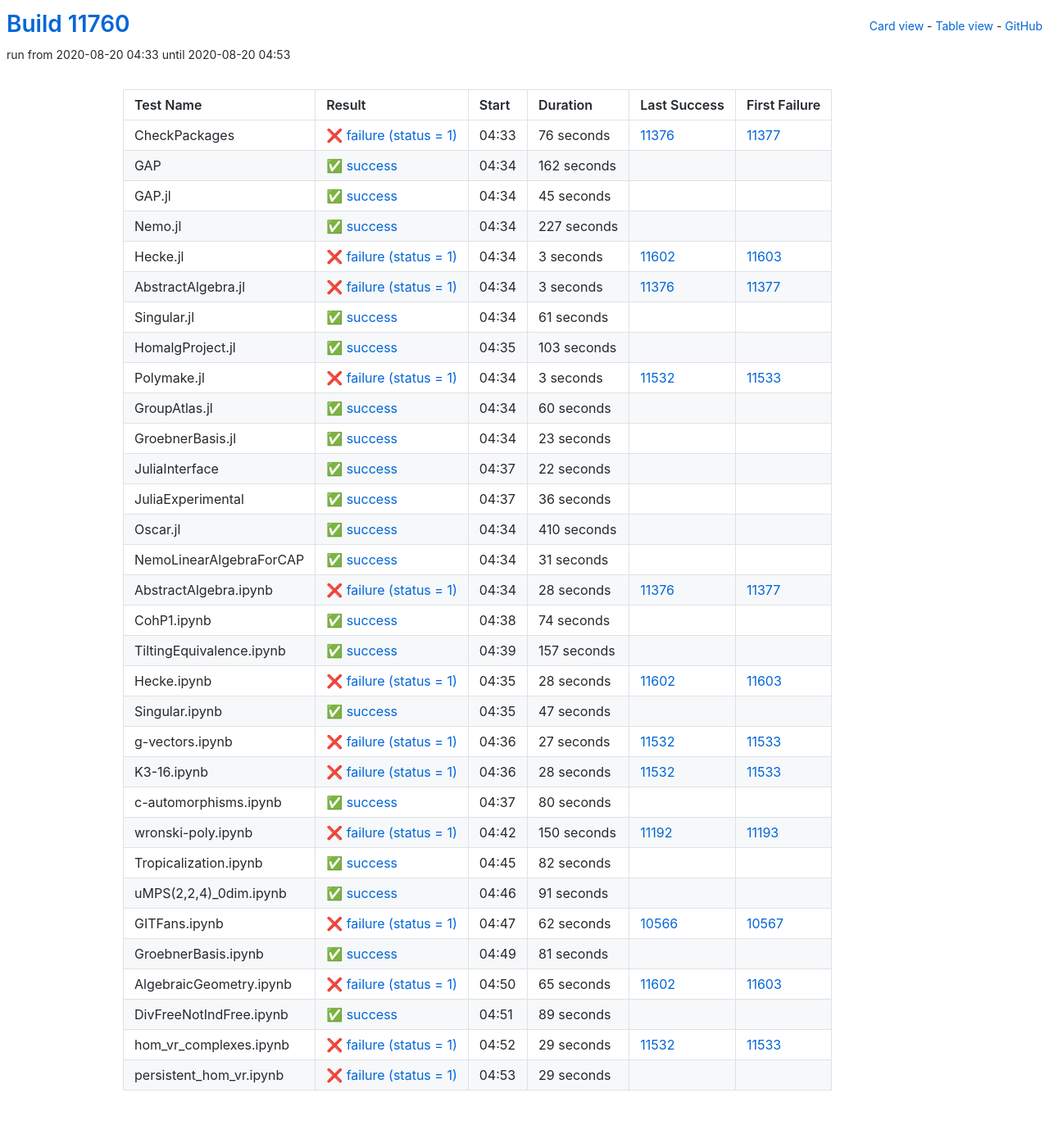
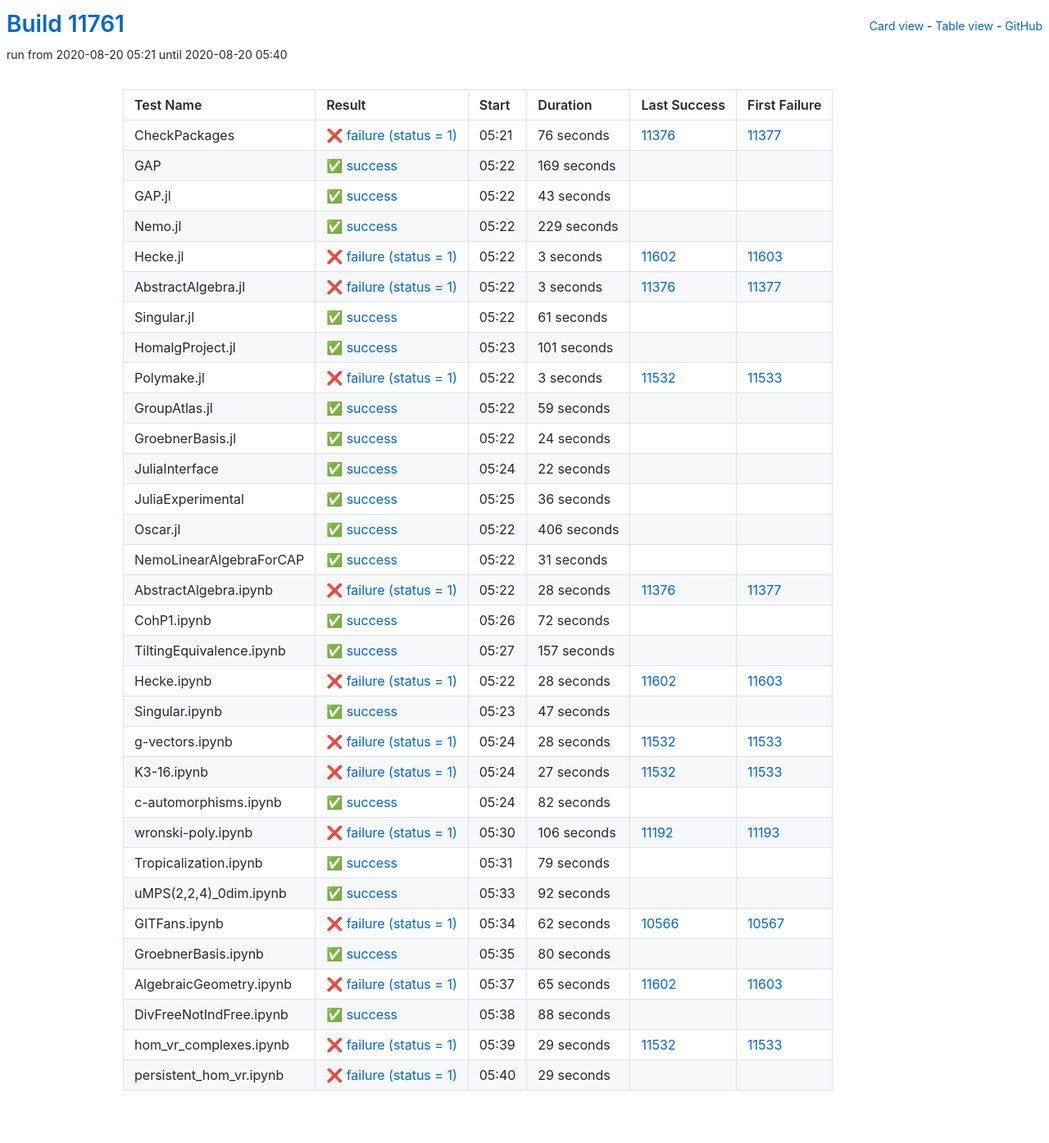
Before and after one commit to oscar-system/oscar-ci-status, a Jekyll site: the page built from table.html, in a window 1280 px wide. Shown: the whole page at 82% size. Built offline with Jekyll 4.4.1, drawn with Linux system fonts in a browser that asks for light colours.

Commit message:
Build #11761

```diff
--- a/_data/ci.yml
+++ b/_data/ci.yml
@@ -1,6 +1,6 @@
 ---
-build: 11760
-build_url: https://oscarci.mathematik.uni-kl.de/job/oscar/11760/
+build: 11761
+build_url: https://oscarci.mathematik.uni-kl.de/job/oscar/11761/
 job: oscar
 organization: oscar-system
 repo: oscar-ci-status
@@ -8,8 +8,8 @@
 tests:
 - name: CheckPackages
   id: checkpackages
-  log: https://oscarci.mathematik.uni-kl.de/job/oscar/11760/artifact/logs/build-11760/CheckPackages.log
-  start: 2020-08-20 04:33
+  log: https://oscarci.mathematik.uni-kl.de/job/oscar/11761/artifact/logs/build-11761/CheckPackages.log
+  start: 2020-08-20 05:21
   success: false
   exitcode: 1
   status: failure
@@ -20,44 +20,44 @@
   first_failure_url: https://oscarci.mathematik.uni-kl.de/job/oscar/11377/
 - name: GAP
   id: gap
-  log: https://oscarci.mathematik.uni-kl.de/job/oscar/11760/artifact/logs/build-11760/GAP.log
-  start: 2020-08-20 04:34
+  log: https://oscarci.mathematik.uni-kl.de/job/oscar/11761/artifact/logs/build-11761/GAP.log
+  start: 2020-08-20 05:22
   success: true
   exitcode: 0
   status: success
-  duration: 162
+  duration: 169
   last_success: false
   last_success_url:
   first_failure: false
   first_failure_url:
 - name: GAP.jl
   id: gap-jl
-  log: https://oscarci.mathematik.uni-kl.de/job/oscar/11760/artifact/logs/build-11760/GAP.jl.log
-  start: 2020-08-20 04:34
+  log: https://oscarci.mathematik.uni-kl.de/job/oscar/11761/artifact/logs/build-11761/GAP.jl.log
+  start: 2020-08-20 05:22
   success: true
   exitcode: 0
   status: success
-  duration: 45
+  duration: 43
   last_success: false
   last_success_url:
   first_failure: false
   first_failure_url:
 - name: Nemo.jl
   id: nemo-jl
-  log: https://oscarci.mathematik.uni-kl.de/job/oscar/11760/artifact/logs/build-11760/Nemo.jl.log
-  start: 2020-08-20 04:34
+  log: https://oscarci.mathematik.uni-kl.de/job/oscar/11761/artifact/logs/build-11761/Nemo.jl.log
+  start: 2020-08-20 05:22
   success: true
   exitcode: 0
   status: success
-  duration: 227
+  duration: 229
   last_success: false
   last_success_url:
   first_failure: false
   first_failure_url:
 - name: Hecke.jl
   id: hecke-jl
-  log: https://oscarci.mathematik.uni-kl.de/job/oscar/11760/artifact/logs/build-11760/Hecke.jl.log
-  start: 2020-08-20 04:34
+  log: https://oscarci.mathematik.uni-kl.de/job/oscar/11761/artifact/logs/build-11761/Hecke.jl.log
+  start: 2020-08-20 05:22
   success: false
   exitcode: 1
   status: failure
@@ -68,8 +68,8 @@
   first_failure_url: https://oscarci.mathematik.uni-kl.de/job/oscar/11603/
 - name: AbstractAlgebra.jl
   id: abstractalgebra-jl
-  log: https://oscarci.mathematik.uni-kl.de/job/oscar/11760/artifact/logs/build-11760/AbstractAlgebra.jl.log
-  start: 2020-08-20 04:34
+  log: https://oscarci.mathematik.uni-kl.de/job/oscar/11761/artifact/logs/build-11761/AbstractAlgebra.jl.log
+  start: 2020-08-20 05:22
   success: false
   exitcode: 1
   status: failure
@@ -80,8 +80,8 @@
   first_failure_url: https://oscarci.mathematik.uni-kl.de/job/oscar/11377/
 - name: Singular.jl
   id: singular-jl
-  log: https://oscarci.mathematik.uni-kl.de/job/oscar/11760/artifact/logs/build-11760/Singular.jl.log
-  start: 2020-08-20 04:34
+  log: https://oscarci.mathematik.uni-kl.de/job/oscar/11761/artifact/logs/build-11761/Singular.jl.log
+  start: 2020-08-20 05:22
   success: true
   exitcode: 0
   status: success
@@ -92,20 +92,20 @@
   first_failure_url:
 - name: HomalgProject.jl
   id: homalgproject-jl
-  log: https://oscarci.mathematik.uni-kl.de/job/oscar/11760/artifact/logs/build-11760/HomalgProject.jl.log
-  start: 2020-08-20 04:35
+  log: https://oscarci.mathematik.uni-kl.de/job/oscar/11761/artifact/logs/build-11761/HomalgProject.jl.log
+  start: 2020-08-20 05:23
   success: true
   exitcode: 0
   status: success
-  duration: 103
+  duration: 101
   last_success: false
   last_success_url:
   first_failure: false
   first_failure_url:
 - name: Polymake.jl
   id: polymake-jl
-  log: https://oscarci.mathematik.uni-kl.de/job/oscar/11760/artifact/logs/build-11760/Polymake.jl.log
-  start: 2020-08-20 04:34
+  log: https://oscarci.mathematik.uni-kl.de/job/oscar/11761/artifact/logs/build-11761/Polymake.jl.log
+  start: 2020-08-20 05:22
   success: false
   exitcode: 1
   status: failure
@@ -116,32 +116,32 @@
   first_failure_url: https://oscarci.mathematik.uni-kl.de/job/oscar/11533/
 - name: GroupAtlas.jl
   id: groupatlas-jl
-  log: https://oscarci.mathematik.uni-kl.de/job/oscar/11760/artifact/logs/build-11760/GroupAtlas.jl.log
-  start: 2020-08-20 04:34
+  log: https://oscarci.mathematik.uni-kl.de/job/oscar/11761/artifact/logs/build-11761/GroupAtlas.jl.log
+  start: 2020-08-20 05:22
   success: true
   exitcode: 0
   status: success
-  duration: 60
+  duration: 59
   last_success: false
   last_success_url:
   first_failure: false
   first_failure_url:
 - name: GroebnerBasis.jl
   id: groebnerbasis-jl
-  log: https://oscarci.mathematik.uni-kl.de/job/oscar/11760/artifact/logs/build-11760/GroebnerBasis.jl.log
-  start: 2020-08-20 04:34
+  log: https://oscarci.mathematik.uni-kl.de/job/oscar/11761/artifact/logs/build-11761/GroebnerBasis.jl.log
+  start: 2020-08-20 05:22
   success: true
   exitcode: 0
   status: success
-  duration: 23
+  duration: 24
   last_success: false
   last_success_url:
   first_failure: false
   first_failure_url:
 - name: JuliaInterface
   id: juliainterface
-  log: https://oscarci.mathematik.uni-kl.de/job/oscar/11760/artifact/logs/build-11760/JuliaInterface.log
-  start: 2020-08-20 04:37
+  log: https://oscarci.mathematik.uni-kl.de/job/oscar/11761/artifact/logs/build-11761/JuliaInterface.log
+  start: 2020-08-20 05:24
   success: true
   exitcode: 0
   status: success
@@ -152,8 +152,8 @@
   first_failure_url:
 - name: JuliaExperimental
   id: juliaexperimental
-  log: https://oscarci.mathematik.uni-kl.de/job/oscar/11760/artifact/logs/build-11760/JuliaExperimental.log
-  start: 2020-08-20 04:37
+  log: https://oscarci.mathematik.uni-kl.de/job/oscar/11761/artifact/logs/build-11761/JuliaExperimental.log
+  start: 2020-08-20 05:25
   success: true
   exitcode: 0
   status: success
@@ -164,20 +164,20 @@
   first_failure_url:
 - name: Oscar.jl
   id: oscar-jl
-  log: https://oscarci.mathematik.uni-kl.de/job/oscar/11760/artifact/logs/build-11760/Oscar.jl.log
-  start: 2020-08-20 04:34
+  log: https://oscarci.mathematik.uni-kl.de/job/oscar/11761/artifact/logs/build-11761/Oscar.jl.log
+  start: 2020-08-20 05:22
   success: true
   exitcode: 0
   status: success
-  duration: 410
+  duration: 406
   last_success: false
   last_success_url:
   first_failure: false
   first_failure_url:
 - name: NemoLinearAlgebraForCAP
   id: nemolinearalgebraforcap
-  log: https://oscarci.mathematik.uni-kl.de/job/oscar/11760/artifact/logs/build-11760/NemoLinearAlgebraForCAP.log
-  start: 2020-08-20 04:34
+  log: https://oscarci.mathematik.uni-kl.de/job/oscar/11761/artifact/logs/build-11761/NemoLinearAlgebraForCAP.log
+  start: 2020-08-20 05:22
   success: true
   exitcode: 0
   status: success
@@ -188,8 +188,8 @@
   first_failure_url:
 - name: AbstractAlgebra.ipynb
   id: abstractalgebra-ipynb
-  log: https://oscarci.mathematik.uni-kl.de/job/oscar/11760/artifact/logs/build-11760/AbstractAlgebra.ipynb.log
-  start: 2020-08-20 04:34
+  log: https://oscarci.mathematik.uni-kl.de/job/oscar/11761/artifact/logs/build-11761/AbstractAlgebra.ipynb.log
+  start: 2020-08-20 05:22
   success: false
   exitcode: 1
   status: failure
@@ -200,20 +200,20 @@
   first_failure_url: https://oscarci.mathematik.uni-kl.de/job/oscar/11377/
 - name: CohP1.ipynb
   id: cohp1-ipynb
-  log: https://oscarci.mathematik.uni-kl.de/job/oscar/11760/artifact/logs/build-11760/CohP1.ipynb.log
-  start: 2020-08-20 04:38
+  log: https://oscarci.mathematik.uni-kl.de/job/oscar/11761/artifact/logs/build-11761/CohP1.ipynb.log
+  start: 2020-08-20 05:26
   success: true
   exitcode: 0
   status: success
-  duration: 74
+  duration: 72
   last_success: false
   last_success_url:
   first_failure: false
   first_failure_url:
 - name: TiltingEquivalence.ipynb
   id: tiltingequivalence-ipynb
-  log: https://oscarci.mathematik.uni-kl.de/job/oscar/11760/artifact/logs/build-11760/TiltingEquivalence.ipynb.log
-  start: 2020-08-20 04:39
+  log: https://oscarci.mathematik.uni-kl.de/job/oscar/11761/artifact/logs/build-11761/TiltingEquivalence.ipynb.log
+  start: 2020-08-20 05:27
   success: true
   exitcode: 0
   status: success
@@ -224,8 +224,8 @@
   first_failure_url:
 - name: Hecke.ipynb
   id: hecke-ipynb
-  log: https://oscarci.mathematik.uni-kl.de/job/oscar/11760/artifact/logs/build-11760/Hecke.ipynb.log
-  start: 2020-08-20 04:35
+  log: https://oscarci.mathematik.uni-kl.de/job/oscar/11761/artifact/logs/build-11761/Hecke.ipynb.log
+  start: 2020-08-20 05:22
   success: false
   exitcode: 1
   status: failure
@@ -236,8 +236,8 @@
   first_failure_url: https://oscarci.mathematik.uni-kl.de/job/oscar/11603/
 - name: Singular.ipynb
   id: singular-ipynb
-  log: https://oscarci.mathematik.uni-kl.de/job/oscar/11760/artifact/logs/build-11760/Singular.ipynb.log
-  start: 2020-08-20 04:35
+  log: https://oscarci.mathematik.uni-kl.de/job/oscar/11761/artifact/logs/build-11761/Singular.ipynb.log
+  start: 2020-08-20 05:23
   success: true
   exitcode: 0
   status: success
@@ -248,8 +248,20 @@
   first_failure_url:
 - name: g-vectors.ipynb
   id: g-vectors-ipynb
-  log: https://oscarci.mathematik.uni-kl.de/job/oscar/11760/artifact/logs/build-11760/g-vectors.ipynb.log
-  start: 2020-08-20 04:36
+  log: https://oscarci.mathematik.uni-kl.de/job/oscar/11761/artifact/logs/build-11761/g-vectors.ipynb.log
+  start: 2020-08-20 05:24
+  success: false
+  exitcode: 1
+  status: failure
+  duration: 28
+  last_success: 11532
+  last_success_url: https://oscarci.mathematik.uni-kl.de/job/oscar/11532/
+  first_failure: 11533
+  first_failure_url: https://oscarci.mathematik.uni-kl.de/job/oscar/11533/
+- name: K3-16.ipynb
+  id: k3-16-ipynb
+  log: https://oscarci.mathematik.uni-kl.de/job/oscar/11761/artifact/logs/build-11761/K3-16.ipynb.log
+  start: 2020-08-20 05:24
   success: false
   exitcode: 1
   status: failure
@@ -258,46 +270,10 @@
   last_success_url: https://oscarci.mathematik.uni-kl.de/job/oscar/11532/
   first_failure: 11533
   first_failure_url: https://oscarci.mathematik.uni-kl.de/job/oscar/11533/
-- name: K3-16.ipynb
-  id: k3-16-ipynb
-  log: https://oscarci.mathematik.uni-kl.de/job/oscar/11760/artifact/logs/build-11760/K3-16.ipynb.log
-  start: 2020-08-20 04:36
-  success: false
-  exitcode: 1
-  status: failure
-  duration: 28
-  last_success: 11532
-  last_success_url: https://oscarci.mathematik.uni-kl.de/job/oscar/11532/
-  first_failure: 11533
-  first_failure_url: https://oscarci.mathematik.uni-kl.de/job/oscar/11533/
 - name: c-automorphisms.ipynb
   id: c-automorphisms-ipynb
-  log: https://oscarci.mathematik.uni-kl.de/job/oscar/11760/artifact/logs/build-11760/c-automorphisms.ipynb.log
-  start: 2020-08-20 04:37
-  success: true
-  exitcode: 0
-  status: success
-  duration: 80
-  last_success: false
-  last_success_url:
-  first_failure: false
-  first_failure_url:
-- name: wronski-poly.ipynb
-  id: wronski-poly-ipynb
-  log: https://oscarci.mathematik.uni-kl.de/job/oscar/11760/artifact/logs/build-11760/wronski-poly.ipynb.log
-  start: 2020-08-20 04:42
-  success: false
-  exitcode: 1
-  status: failure
-  duration: 150
-  last_success: 11192
-  last_success_url: https://oscarci.mathematik.uni-kl.de/job/oscar/11192/
-  first_failure: 11193
-  first_failure_url: https://oscarci.mathematik.uni-kl.de/job/oscar/11193/
-- name: Tropicalization.ipynb
-  id: tropicalization-ipynb
-  log: https://oscarci.mathematik.uni-kl.de/job/oscar/11760/artifact/logs/build-11760/Tropicalization.ipynb.log
-  start: 2020-08-20 04:45
+  log: https://oscarci.mathematik.uni-kl.de/job/oscar/11761/artifact/logs/build-11761/c-automorphisms.ipynb.log
+  start: 2020-08-20 05:24
   success: true
   exitcode: 0
   status: success
@@ -306,22 +282,46 @@
   last_success_url:
   first_failure: false
   first_failure_url:
-- name: uMPS(2,2,4)_0dim.ipynb
-  id: umps-2-2-4-0dim-ipynb
-  log: https://oscarci.mathematik.uni-kl.de/job/oscar/11760/artifact/logs/build-11760/uMPS-2-2-4-_0dim.ipynb.log
-  start: 2020-08-20 04:46
+- name: wronski-poly.ipynb
+  id: wronski-poly-ipynb
+  log: https://oscarci.mathematik.uni-kl.de/job/oscar/11761/artifact/logs/build-11761/wronski-poly.ipynb.log
+  start: 2020-08-20 05:30
+  success: false
+  exitcode: 1
+  status: failure
+  duration: 106
+  last_success: 11192
+  last_success_url: https://oscarci.mathematik.uni-kl.de/job/oscar/11192/
+  first_failure: 11193
+  first_failure_url: https://oscarci.mathematik.uni-kl.de/job/oscar/11193/
+- name: Tropicalization.ipynb
+  id: tropicalization-ipynb
+  log: https://oscarci.mathematik.uni-kl.de/job/oscar/11761/artifact/logs/build-11761/Tropicalization.ipynb.log
+  start: 2020-08-20 05:31
   success: true
   exitcode: 0
   status: success
-  duration: 91
+  duration: 79
+  last_success: false
+  last_success_url:
+  first_failure: false
+  first_failure_url:
+- name: uMPS(2,2,4)_0dim.ipynb
+  id: umps-2-2-4-0dim-ipynb
+  log: https://oscarci.mathematik.uni-kl.de/job/oscar/11761/artifact/logs/build-11761/uMPS-2-2-4-_0dim.ipynb.log
+  start: 2020-08-20 05:33
+  success: true
+  exitcode: 0
+  status: success
+  duration: 92
   last_success: false
   last_success_url:
   first_failure: false
   first_failure_url:
 - name: GITFans.ipynb
   id: gitfans-ipynb
-  log: https://oscarci.mathematik.uni-kl.de/job/oscar/11760/artifact/logs/build-11760/GITFans.ipynb.log
-  start: 2020-08-20 04:47
+  log: https://oscarci.mathematik.uni-kl.de/job/oscar/11761/artifact/logs/build-11761/GITFans.ipynb.log
+  start: 2020-08-20 05:34
   success: false
   exitcode: 1
   status: failure
@@ -332,20 +332,20 @@
   first_failure_url: https://oscarci.mathematik.uni-kl.de/job/oscar/10567/
 - name: GroebnerBasis.ipynb
   id: groebnerbasis-ipynb
-  log: https://oscarci.mathematik.uni-kl.de/job/oscar/11760/artifact/logs/build-11760/GroebnerBasis.ipynb.log
-  start: 2020-08-20 04:49
+  log: https://oscarci.mathematik.uni-kl.de/job/oscar/11761/artifact/logs/build-11761/GroebnerBasis.ipynb.log
+  start: 2020-08-20 05:35
   success: true
   exitcode: 0
   status: success
-  duration: 81
+  duration: 80
   last_success: false
   last_success_url:
   first_failure: false
   first_failure_url:
 - name: AlgebraicGeometry.ipynb
   id: algebraicgeometry-ipynb
-  log: https://oscarci.mathematik.uni-kl.de/job/oscar/11760/artifact/logs/build-11760/AlgebraicGeometry.ipynb.log
-  start: 2020-08-20 04:50
+  log: https://oscarci.mathematik.uni-kl.de/job/oscar/11761/artifact/logs/build-11761/AlgebraicGeometry.ipynb.log
+  start: 2020-08-20 05:37
   success: false
   exitcode: 1
   status: failure
@@ -356,20 +356,20 @@
   first_failure_url: https://oscarci.mathematik.uni-kl.de/job/oscar/11603/
 - name: DivFreeNotIndFree.ipynb
   id: divfreenotindfree-ipynb
-  log: https://oscarci.mathematik.uni-kl.de/job/oscar/11760/artifact/logs/build-11760/DivFreeNotIndFree.ipynb.log
-  start: 2020-08-20 04:51
+  log: https://oscarci.mathematik.uni-kl.de/job/oscar/11761/artifact/logs/build-11761/DivFreeNotIndFree.ipynb.log
+  start: 2020-08-20 05:38
   success: true
   exitcode: 0
   status: success
-  duration: 89
+  duration: 88
   last_success: false
   last_success_url:
   first_failure: false
   first_failure_url:
 - name: hom_vr_complexes.ipynb
   id: hom-vr-complexes-ipynb
-  log: https://oscarci.mathematik.uni-kl.de/job/oscar/11760/artifact/logs/build-11760/hom_vr_complexes.ipynb.log
-  start: 2020-08-20 04:52
+  log: https://oscarci.mathematik.uni-kl.de/job/oscar/11761/artifact/logs/build-11761/hom_vr_complexes.ipynb.log
+  start: 2020-08-20 05:39
   success: false
   exitcode: 1
   status: failure
@@ -380,8 +380,8 @@
   first_failure_url: https://oscarci.mathematik.uni-kl.de/job/oscar/11533/
 - name: persistent_hom_vr.ipynb
   id: persistent-hom-vr-ipynb
-  log: https://oscarci.mathematik.uni-kl.de/job/oscar/11760/artifact/logs/build-11760/persistent_hom_vr.ipynb.log
-  start: 2020-08-20 04:53
+  log: https://oscarci.mathematik.uni-kl.de/job/oscar/11761/artifact/logs/build-11761/persistent_hom_vr.ipynb.log
+  start: 2020-08-20 05:40
   success: false
   exitcode: 1
   status: failure
```
Also changed, not shown: README.md.
